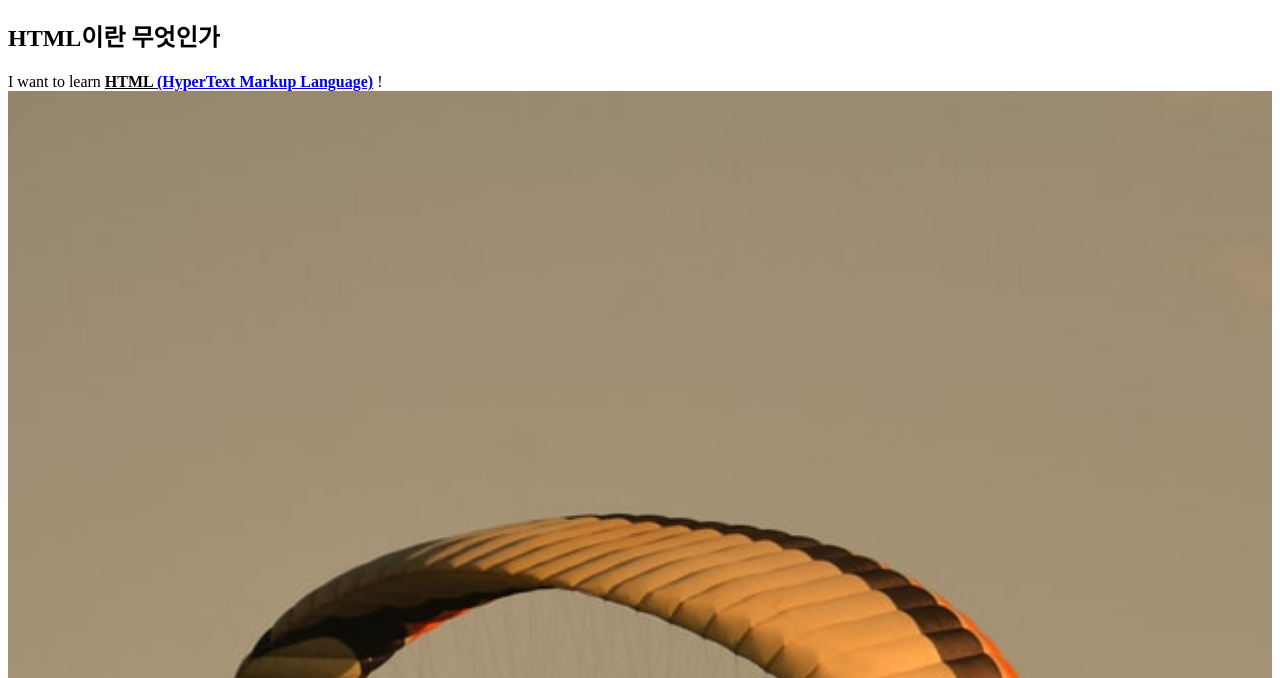
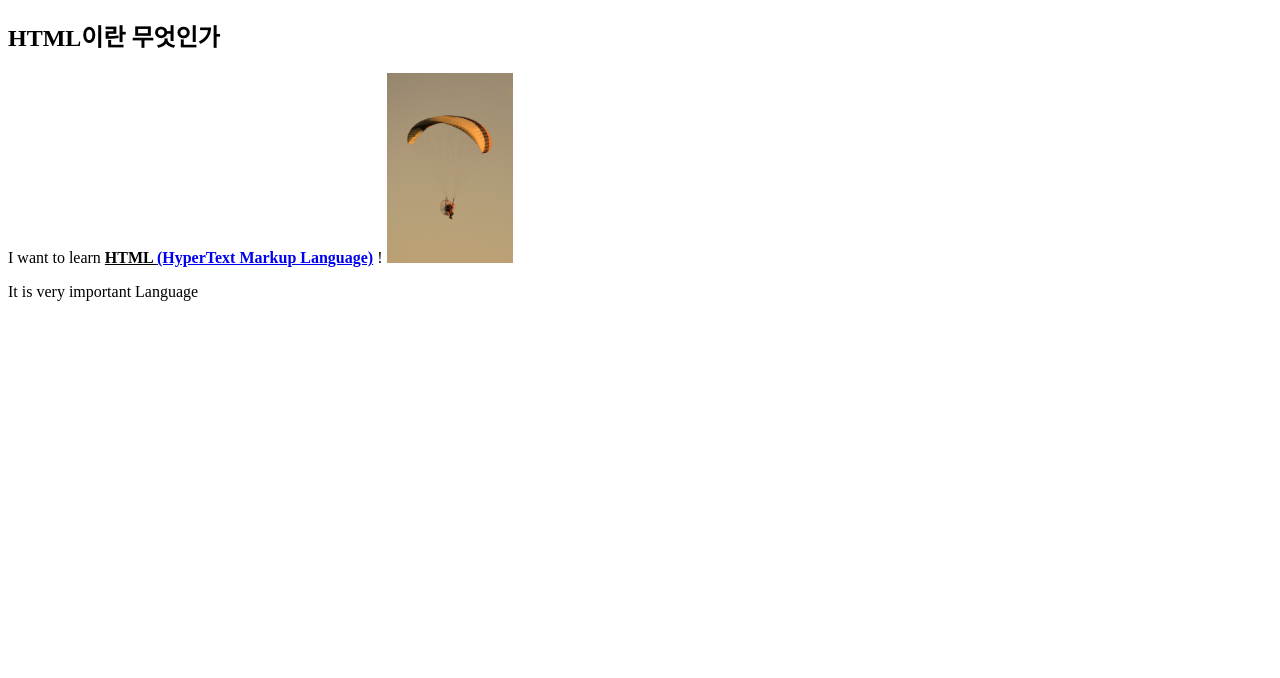
Before and after one commit to skkuminsun/web, a plain HTML site: page 1.html in a window 1280 px wide. Shown: the part 122-800 px from the top of the page. Drawn offline with Linux system fonts and the light colour scheme.

Commit message:
Update 1.html

```diff
--- a/1.html
+++ b/1.html
@@ -27,7 +27,7 @@ HTML이란 무엇인가
 		<a href= "https://www.w3.org/TR/html52/" target="_blank" title="누르고싶엉?">(HyperText Markup Language)</a>
 
 	</strong>!
-<img src="picture.jpg" width="100%">
+<img src="picture.jpg" width="10%">
 
 <p>It is very important Language</p>
 </body>
```
